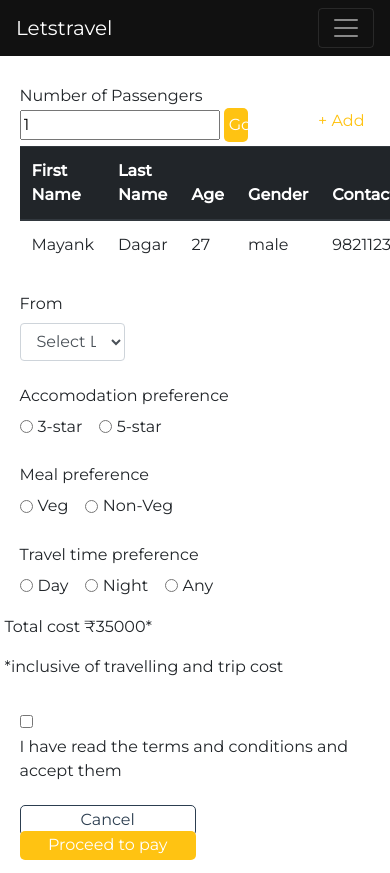
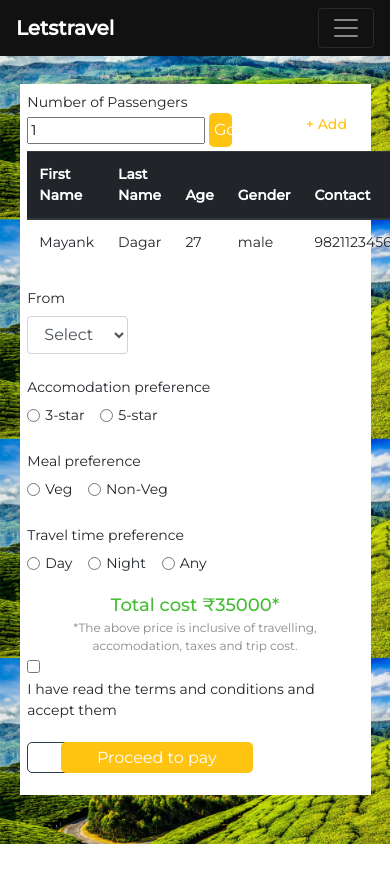
Before and after one commit to shivaneej/Letstravel, a PHP site: page /join.html in a window 390 px wide; the page is wider, and only the part inside the window is pictured. After the commit the page ends 844 px from the top of that part, so only its background shows below. Run offline with PHP 8.4, Linux system fonts and the light colour scheme.

Commit message:
#13 join trip page done

```diff
--- a/join.css
+++ b/join.css
@@ -1,5 +1,15 @@
 body{
 	font-family: 'Montserrat',sans-serif;
+	overflow-x: hidden;
+	font-size: 14px;
+	background-image: url("images/munnar.jpg");
+	background-size: cover;
+}
+.joinForm{
+	width: 90%;
+	background-color: #ffffff;
+	left:5%;
+	padding: 2%;
 }
 .linkBtn{
 	border: none;
@@ -13,10 +23,38 @@ body{
 	cursor: pointer;
 	color: #ffc312;
 }
-
+.heading{
+	font-family: 'Montserrat',sans-serif;
+	font-weight: bold;
+	margin: 0;
+}
+.confirmBtn{
+	position: absolute;
+	right: -18%;
+	height: 100%;
+}
 .topButtons{
 	width:100%;
 	padding-bottom: 1%;
+}
+.price{
+	position: absolute;
+	text-align: center;
+	margin: auto;
+}
+.totalCost{
+	font-size: 18px;
+	color: #44bd32;
+	clear: both;
+	font-weight: 500;
+	width: 100%;
+	margin-bottom: 0%;
+}
+.tnc{
+	font-size: 12px;
+	color: #898989;
+	clear: both;
+	width: 100%;
 }
 .yellowBtn{
 	width: 90%;
@@ -29,8 +67,6 @@ body{
 	font-family: 'Montserrat',sans-serif;
 	font-size: 16px;
 	border:none;
-	/*position: relative;
-	left: 5%;*/
 }
 .yellowBtn:hover{
 	cursor: pointer;
@@ -43,7 +79,8 @@ body{
 	color: #ffc312;
 	z-index:2;
 	position: absolute;
-	right: 0%;
+	right: 5%;
+	font-weight: 500;
 }
 .form-group{
 	position: relative;
@@ -54,6 +91,7 @@ body{
 .bottomBtn{
 	z-index: 1;
 	margin-bottom: 2%;
+	right: 0%;
 }
 .delBtn
 {
--- a/join.html
+++ b/join.html
@@ -13,7 +13,7 @@
 </head>
 <body>
   <nav class="navbar navbar-expand-lg navbar-dark bg-dark fixed-top">
-        <a class="navbar-brand heading" href="#">Letstravel</a>
+    <a class="navbar-brand heading" href="home.html">Letstravel</a>
     <button class="navbar-toggler" type="button" data-toggle="collapse" data-target="#navbarNavDropdown" aria-controls="navbarNavDropdown" aria-expanded="false" aria-label="Toggle navigation">
       <span class="navbar-toggler-icon"></span>
     </button>
@@ -48,18 +48,15 @@
       </ul>
     </div>
   </nav>
-
+  <!--main form-->
   <div class="joinForm">
     <div class="topButtons">
-      <label class="form-check-label" for="example1611">Number of Passengers</label>
-      <input type="number" name="passengerCount" min="1" id="example1611" value="1">
+      <label class="form-check-label" for="Pcount">Number of Passengers</label>
+      <input type="number" name="passengerCount" min="1" id="Pcount" value="1">
       <button id="iniPCount" onclick="tablerows()" class="yellowBtn">Go!</button>
-      <!--<button class="linkBtn"><a href="join.html" class="linkBtn">Clear</a></button>-->
       <button id="addbtn" onclick="addRow()" class="linkBtn">+ Add</button>
     </div>
     <form>
-
-
     <table class="table" id="passengertable">
       <thead class="thead-dark">
         <tr>
@@ -94,7 +91,6 @@
         </select>
       </div>
     </div>
-
     <div class="form-group row ">
       <label for="accpref" class="col-xl-3 col-form-label">Accomodation preference</label>
       <div id="accpref" class="col-xl-9">
@@ -108,7 +104,6 @@
         </div>
       </div>
     </div>
-
     <div class="form-group row ">
       <label for="mealpref" class="col-xl-3 col-form-label">Meal preference </label>
       <div id="mealpref" class="col-xl-9">
@@ -122,7 +117,6 @@
         </div>
       </div>
     </div>
-
     <div class="form-group row ">
       <label for="travelpref" class="col-xl-3 col-form-label">Travel time preference</label>
       <div id="travelpref" class="col-xl-9">
@@ -140,46 +134,29 @@
         </div>
       </div>
     </div>
-
-
-<div class="form-group row">
-  <div>
-  <p>Total cost ₹35000*</p>
+    <div class="form-group row price">
+      <div class="totalCost">
+        <p style="padding: 0%; margin: 0;">Total cost ₹35000*</p>
       </div>
-  <div>
-  <p>*inclusive of travelling and trip cost</p>
+      <div class="tnc">
+        <p style="padding: 0%; margin: 0; margin-bottom: 1%;">*The above price is inclusive of travelling, accomodation, taxes and trip cost.</p>
       </div>
     </div>
-
-
     <div class="form-group row">
       <div class="col-xl-10" id="tncCheck">
         <input class="" type="checkbox" name="tncCheck" value="agreed">
         <label>I have read the terms and conditions and accept them</label>
       </div>
     </div>
-
-
     <div class="form-group row col-md-12" class="foot">
       <div class="form-check form-check-inline col-md-5">
         <button onclick="" class="secondaryBtn">Cancel</button>
       </div>
-    <div class="form-check form-check-inline col-md-5">
+      <div class="form-check form-check-inline col-md-5 confirmBtn">
         <input class="form-check-input yellowBtn bottomBtn" type="submit" name="JoinTrip" value="Proceed to pay">
       </div>
     </div>
-</div>
-
-
-
-
-
-
-
-
     </form>
-
-
   </div>
 
 <!--Bootstrap JS-->
@@ -190,7 +167,7 @@
 
 <script>
 function tablerows(){
-  var count = document.getElementById('example1611').value;
+  var count = document.getElementById('Pcount').value;
   var j = parseInt(count);
   for(var i=1;i<j;i++)
   {
@@ -202,7 +179,6 @@ function tablerows(){
     var contact = row.insertCell(4);
     var aadhar = row.insertCell(5);
     var deleteRow = row.insertCell(6);
-
     firstname.innerHTML="<input type='text'>";
     lastname.innerHTML="<input type='text'>";
     age.innerHTML = "<input type='number' min='1'>";
@@ -210,10 +186,8 @@ function tablerows(){
     contact.innerHTML = "<input type='number' size='10'>";
     aadhar.innerHTML = "<input type='number' maxlength='16'>";
     deleteRow.innerHTML = "<button onclick='delRow(this)' class='delBtn'><i class='fa fa-trash' aria-hidden='true'></i></button>";
-
     document.getElementById("iniPCount").style.display = "none";
-    document.getElementById("example1611").disabled = "true";
-
+    document.getElementById("Pcount").disabled = "true";
 
   }
 }
@@ -226,7 +200,6 @@ function tablerows(){
     var contact1 = row1.insertCell(4);
     var aadhar1 = row1.insertCell(5);
     var deleteRow1 = row1.insertCell(6);
-
     firstname1.innerHTML="<input type='text'>";
     lastname1.innerHTML="<input type='text'>";
     age1.innerHTML = "<input type='number' min='1'>";
@@ -234,12 +207,10 @@ function tablerows(){
     contact1.innerHTML = "<input type='number' size='10'>";
     aadhar1.innerHTML = "<input type='number' max='9999999999999999'>";
     deleteRow1.innerHTML = "<button onclick='delRow(this)' class='delBtn'><i class='fa fa-trash' aria-hidden='true'></i></button>";
-
-   var cnt =  document.getElementById("example1611").value;
+   var cnt =  document.getElementById("Pcount").value;
    var newcnt = parseInt(cnt)+1;
-  document.getElementById("example1611").value = newcnt;
+  document.getElementById("Pcount").value = newcnt;
   }
-
   function delRow(r) {
     var i = r.parentNode.parentNode.rowIndex;
     document.getElementById("passengertable").deleteRow(i);
```
Lines whose indentation alone changed are shown as unchanged.
